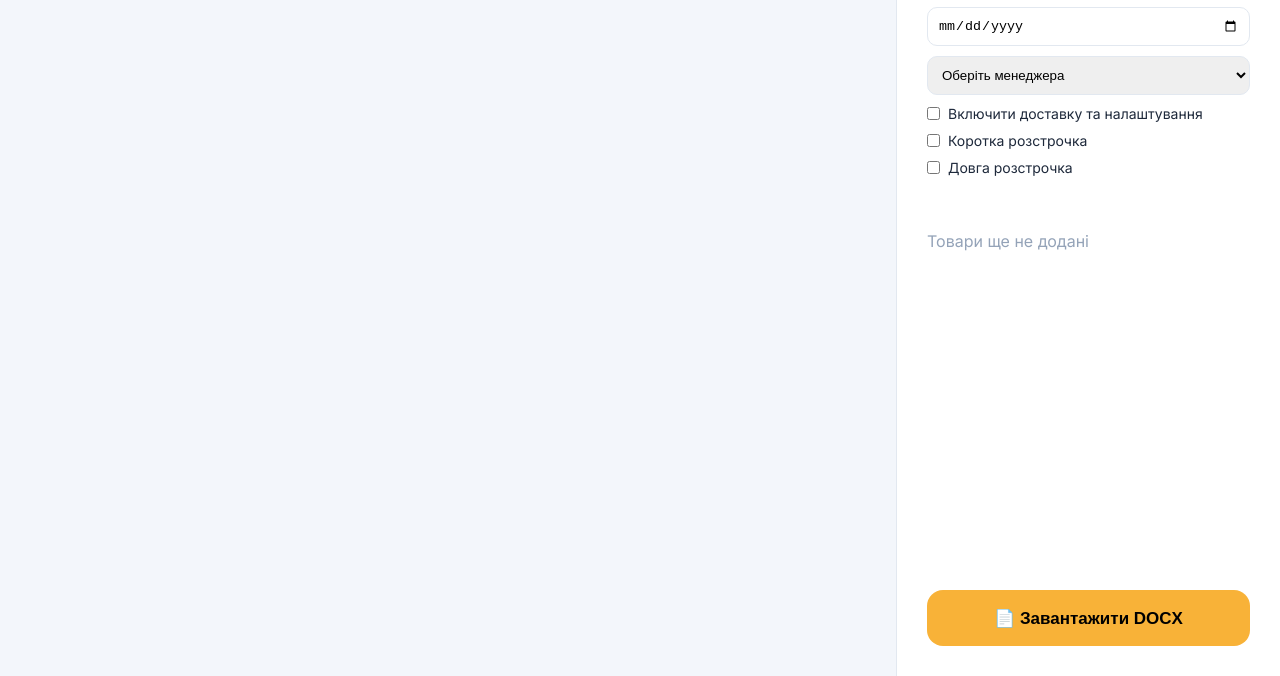
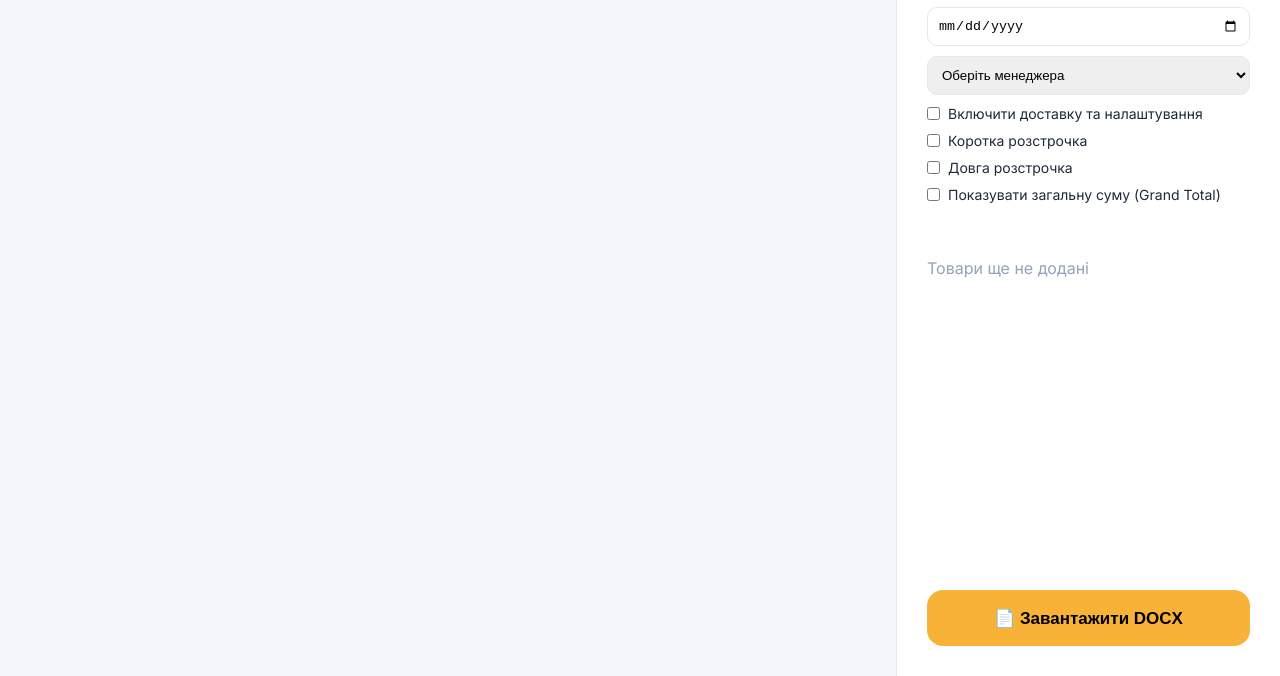
Before and after one commit to lolrerer/kp-generator, a website: page index.html in a window 1280 px wide. Shown: the part 124-800 px from the top of the page. Drawn offline with Linux system fonts and the light colour scheme; no server answers.

Commit message:
Update index.html

```diff
--- a/index.html
+++ b/index.html
@@ -300,6 +300,9 @@
       font-weight: 700;
       color: #64748b;
     }
+
+
+
         .kp-discount-price {
           margin-top: 4px;
           color: #005a71;
@@ -408,6 +411,10 @@
           <label style="display:flex;align-items:center;gap:8px;font-size:14px;">
             <input type="checkbox" id="longInstallmentCheckbox">
             Довга розстрочка
+          </label>
+          <label style="display:flex;align-items:center;gap:8px;font-size:14px;">
+            <input type="checkbox" id="grandTotalCheckbox">
+            Показувати загальну суму (Grand Total)
           </label>
 
 
@@ -814,6 +821,7 @@
         try {
           const payload = {
             clientName: document.getElementById("clientName").value || "Client",
+            grandTotalEnabled: document.getElementById("grandTotalCheckbox").checked,
             clientDate: document.getElementById("clientDate").value || "",
             managerPhone: managers[document.getElementById("managerSelect").value]?.Phone || "",
             managerEmail: managers[document.getElementById("managerSelect").value]?.Email || "",
```
Lines whose indentation alone changed are shown as unchanged.
